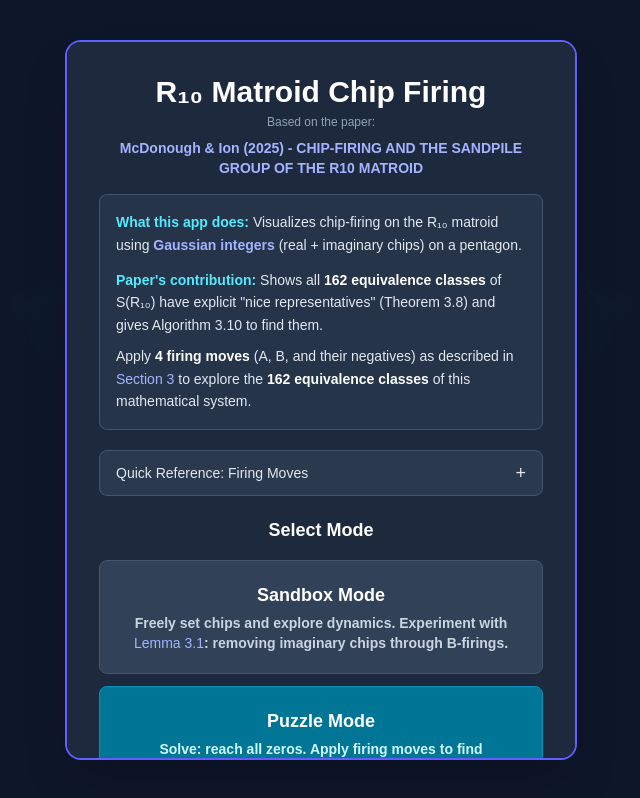
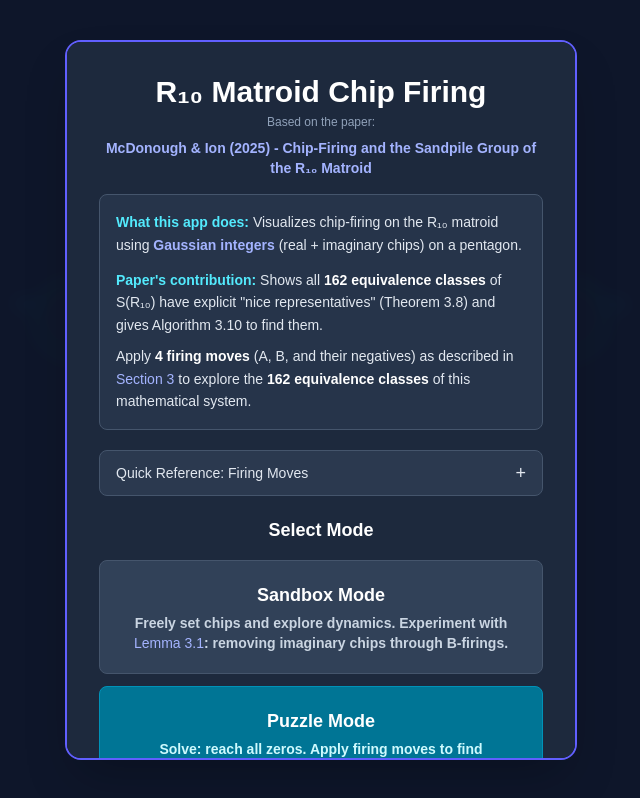
Before and after one commit to mikeion/pentagon-game, a Next.js app in the folder pentagon-webapp/: page / in a window 1280 px wide. Shown: the whole page, without its empty margins (319-959 px from the left). Built offline with nearby package versions, Linux system fonts and the light colour scheme.

Commit message:
Change paper title to regular case and use Unicode subscript for R₁₀

```diff
--- a/pentagon-webapp/src/components/PentagonGame.tsx
+++ b/pentagon-webapp/src/components/PentagonGame.tsx
@@ -636,7 +636,7 @@ export default function PentagonGame({ initialMode }: PentagonGameProps = {}) {
               Based on the paper:
             </p>
             <p className="text-indigo-300 text-center mb-4 text-sm font-semibold">
-              McDonough & Ion (2025) - CHIP-FIRING AND THE SANDPILE GROUP OF THE R10 MATROID
+              McDonough & Ion (2025) - Chip-Firing and the Sandpile Group of the R₁₀ Matroid
             </p>
 
             {showModeSelect ? (
```
